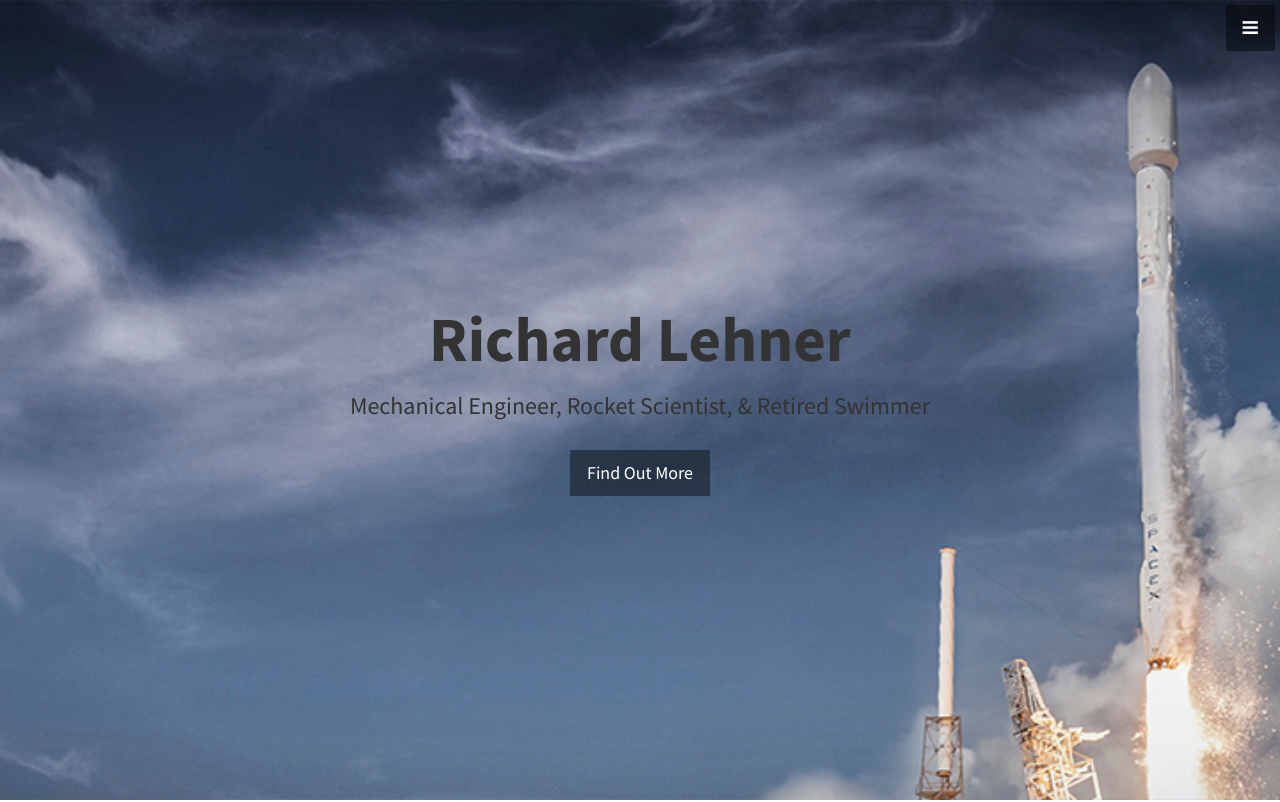
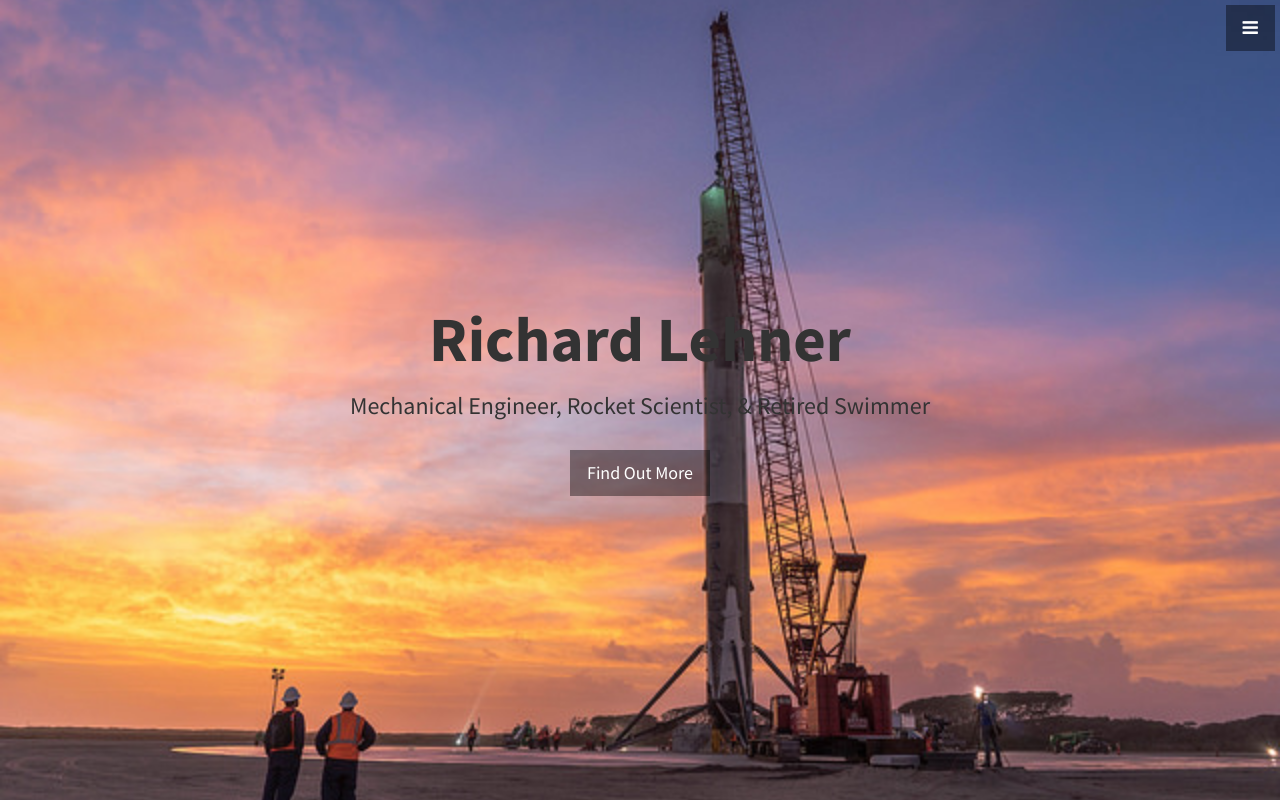
Before and after one commit to rlehner3/rlehner3.github.io, a plain HTML site: page index.html in a window 1280 px wide. Shown: the top 802 px of the page. Drawn offline with Linux system fonts and the light colour scheme.

Commit message:
Update stylish-portfolio.css

```diff
--- a/css/stylish-portfolio.css
+++ b/css/stylish-portfolio.css
@@ -155,7 +155,7 @@ hr.small {
     position: relative;
     width: 100%;
     height: 100%;
-    background: url(../img/bgf9.jpg) no-repeat center center scroll;
+    background: url(../img/calloutF9R.jpg) no-repeat center center scroll;
     -webkit-background-size: cover;
     -moz-background-size: cover;
     background-size: cover;
```
